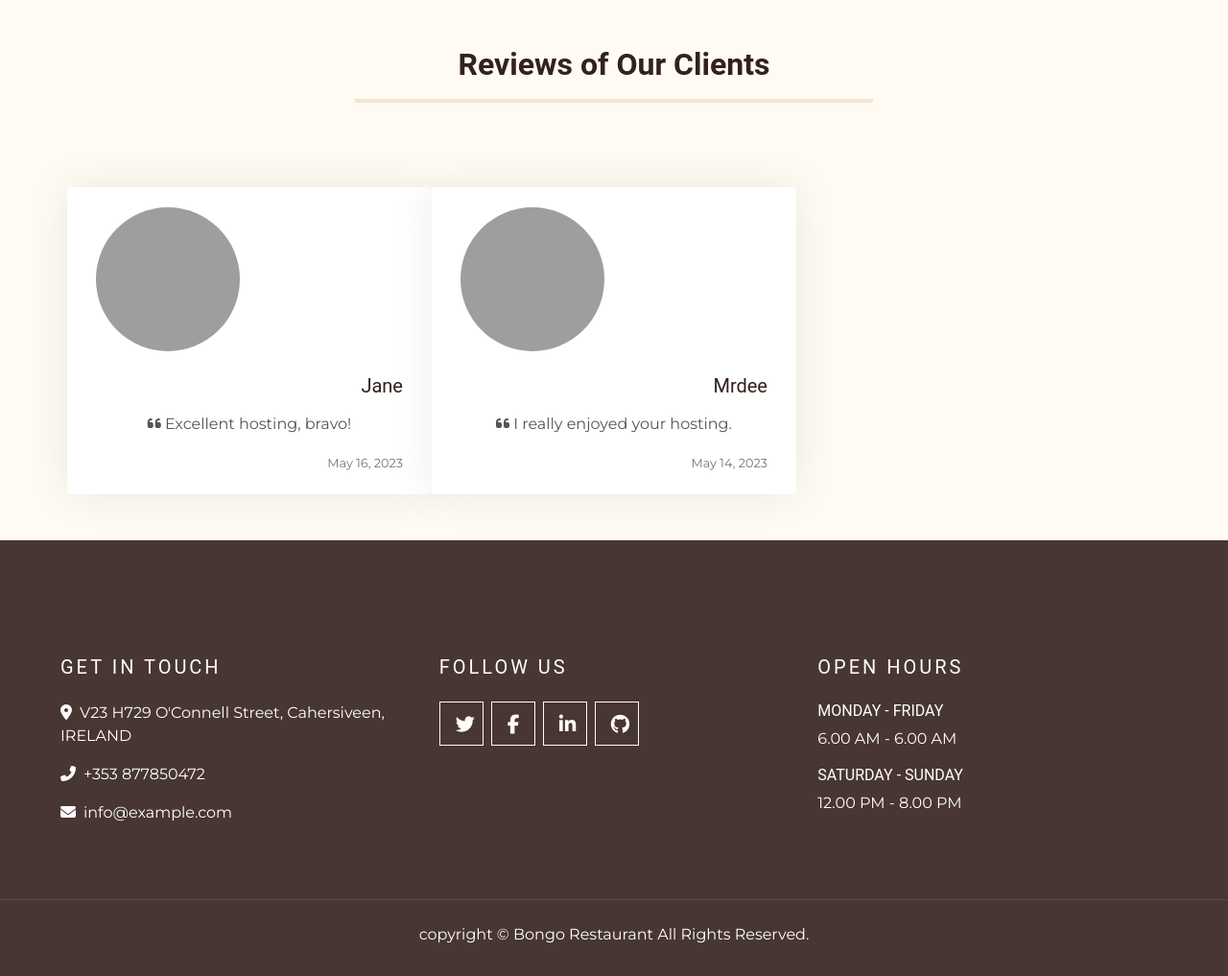
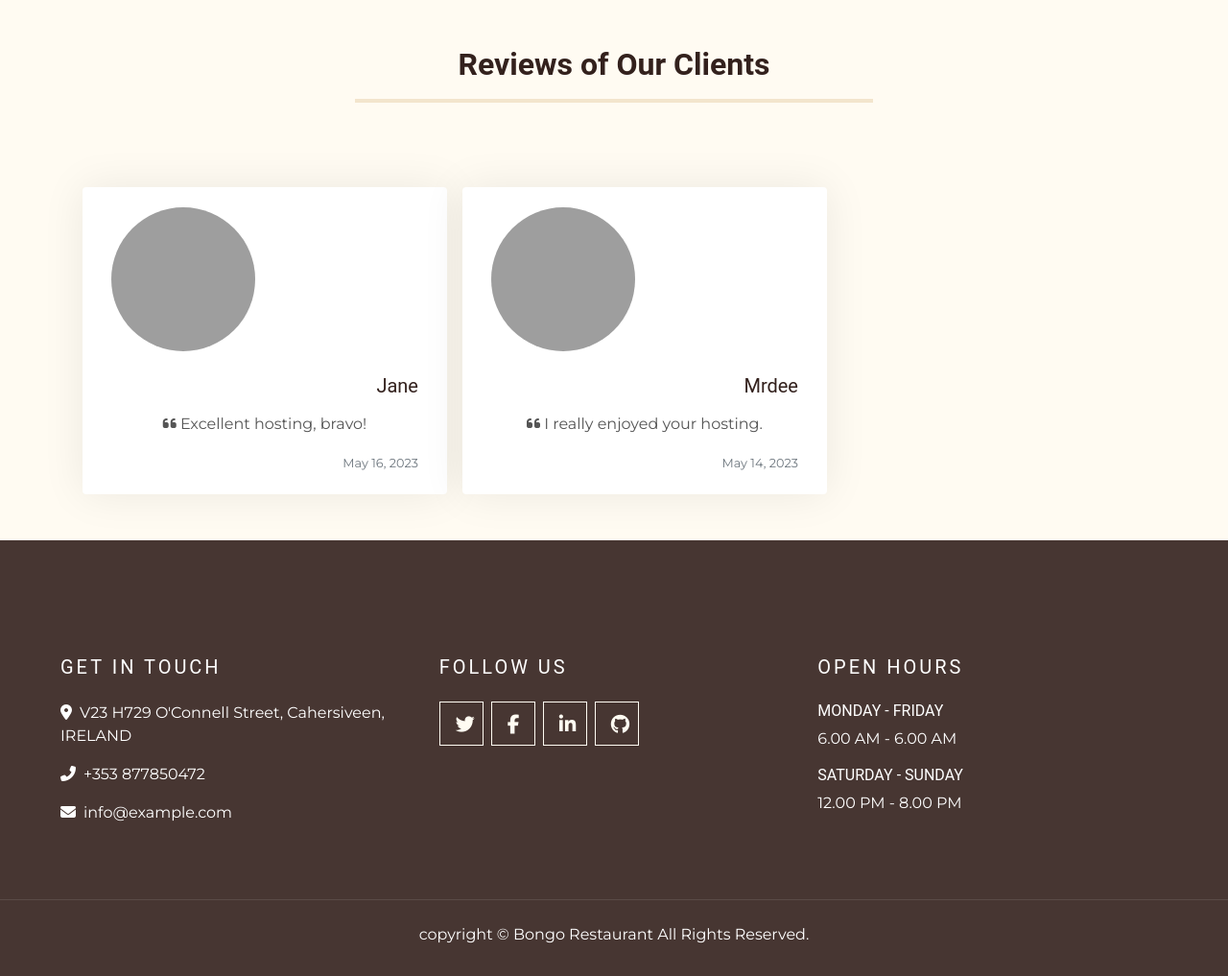
Before and after one commit to Dee68/milestone_project4, a Django app: page /reservation/reviews/ in a window 1280 px wide. Shown: the part 852-1869 px from the top of the page at 96% size. Run offline with Django 3.2, Linux system fonts and the light colour scheme; data comes from the database, SQL or seed files in the repository; both versions use the stored data as it was after the commit; some libraries are stand-ins or nearby versions; grey boxes are pictures that could not be loaded.

Commit message:
Add image to readme and style to review page.

```diff
--- a/templates/restaurant/review_list.html
+++ b/templates/restaurant/review_list.html
@@ -17,7 +17,7 @@
 <div class="row g-4 mt-5">
 {% if reviews %}
 {% for review in reviews %}
-<div class="col-md-4 mb-5 mb-md-0 service-item rounded">
+<div class="col-md-4 mb-5 mb-md-0 service-item rounded ml-3">
   <div class="d-flex justify-content-center mb-4 mt-3">
     <img src="{{ review.author.profile.avatar.url }}"
       class="rounded-circle shadow-1-strong" width="150" height="150" />
```
Also changed, not shown: README.md, db.sqlite3, 2 other files.
